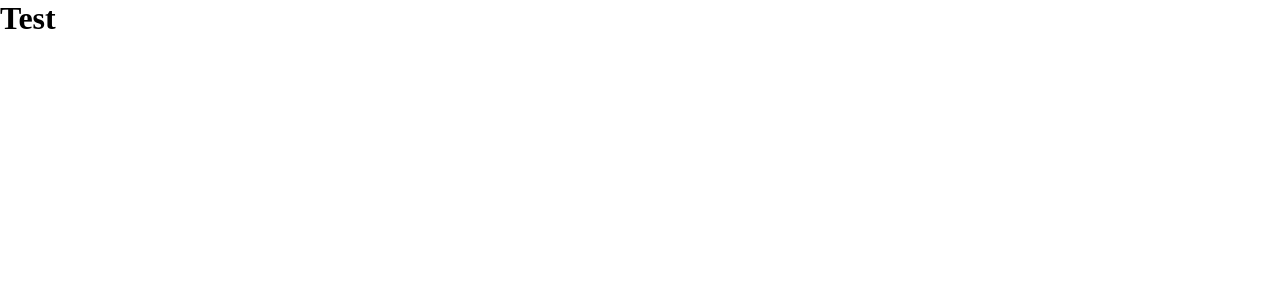
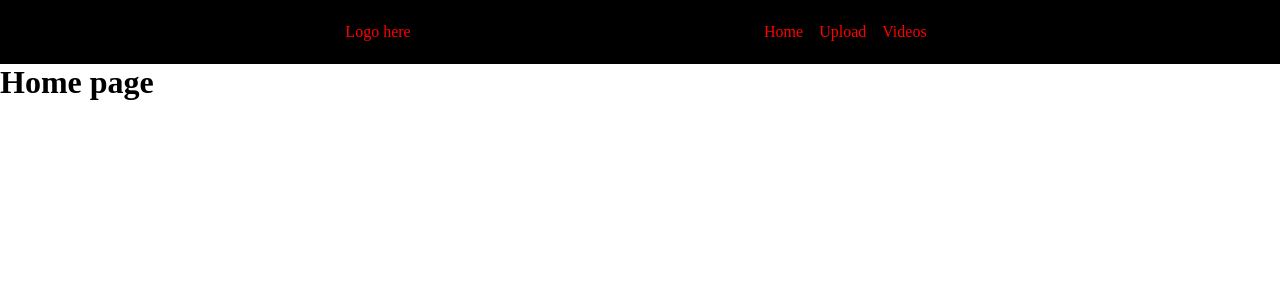
Before and after one commit to roniakiola/interactive-video-presentation, a React (Create React App) app: page / in a window 1280 px wide. Shown: the top 300 px of the page. Built offline with nearby package versions, Linux system fonts and the light colour scheme.

Commit message:
navbar functionalities working, still needs outside click event and styling

```diff
--- a/src/App.js
+++ b/src/App.js
@@ -1,10 +1,18 @@
 import './css/index.css';
+import { BrowserRouter as Router, Routes, Route } from 'react-router-dom';
+import Navbar from './components/Nav';
+import Home from './views/Home';
 
 function App() {
   return (
-    <div className='App'>
-      <h1>Test</h1>
-    </div>
+    <Router>
+      <>
+        <Navbar />
+        <Routes>
+          <Route path='/' element={<Home />} />
+        </Routes>
+      </>
+    </Router>
   );
 }
 
--- a/src/components/Nav.js
+++ b/src/components/Nav.js
@@ -0,0 +1,53 @@
+import { useState, useEffect } from 'react';
+import { Link } from 'react-router-dom';
+
+const Navbar = () => {
+  const [navbarOpen, setNavbarOpen] = useState(false);
+
+  return (
+    <>
+      <nav className='navbar'>
+        <div className='nav-container'>
+          <div className='nav-link-container'>
+            <Link className='nav-logo' to='/'>
+              Logo here
+            </Link>
+            <button
+              className='hamburger-menu'
+              type='button'
+              onClick={() => setNavbarOpen(!navbarOpen)}
+            >
+              <span className='menu-bar'></span>
+              <span className='menu-bar'></span>
+              <span className='menu-bar'></span>
+            </button>
+          </div>
+          <div className={`menu ${navbarOpen ? 'visible' : 'hidden'}`}>
+            <ul
+              className='link-list'
+              onClick={() => setNavbarOpen(!navbarOpen)}
+            >
+              <li className='link-item'>
+                <Link className='react-link' to='/'>
+                  Home
+                </Link>
+              </li>
+              <li className='link-item'>
+                <Link className='react-link' to='/upload'>
+                  Upload
+                </Link>
+              </li>
+              <li className='link-item'>
+                <Link className='react-link' to='/videos'>
+                  Videos
+                </Link>
+              </li>
+            </ul>
+          </div>
+        </div>
+      </nav>
+    </>
+  );
+};
+
+export default Navbar;
--- a/src/css/index.css
+++ b/src/css/index.css
@@ -2,3 +2,104 @@
   padding: 0;
   margin: 0;
 }
+a {
+  text-decoration: none;
+  color: red;
+}
+li {
+  list-style: none;
+}
+.navbar {
+  height: 64px;
+  position: relative;
+  display: flex;
+  flex-wrap: wrap;
+  justify-content: space-between;
+  align-items: center;
+  background-color: black;
+}
+.nav-container {
+  width: 100vw;
+  height: 100%;
+  display: flex;
+  flex-wrap: wrap;
+  justify-content: center;
+  align-items: center;
+}
+.nav-link-container {
+  height: 100%;
+  width: 100%;
+  position: relative;
+  display: flex;
+  justify-content: space-between;
+  align-items: center;
+}
+.hamburger-menu {
+  height: 64px;
+  width: 64px;
+  display: flex;
+  flex-direction: column;
+  justify-content: center;
+  align-items: center;
+  cursor: pointer;
+  background: none;
+  border: none;
+  border-radius: 50%;
+}
+.hamburger-menu:hover {
+  background-color: rgb(184, 170, 170);
+}
+.menu-bar {
+  background-color: red;
+  margin-bottom: 0.5em;
+  height: 0.3em;
+  width: 2.5em;
+  border-radius: 0.25rem;
+}
+.menu-bar:nth-child(3) {
+  margin-bottom: 0;
+}
+.menu {
+  width: 100%;
+  transition-duration: 500ms;
+  background-color: black;
+  overflow: hidden;
+}
+.visible {
+  height: 200%;
+}
+.hidden {
+  height: 0px;
+}
+.link-list {
+  height: 100%;
+  display: flex;
+  flex-direction: column;
+  justify-content: center;
+  align-items: center;
+}
+.link-item {
+  padding: 0.5em;
+  width: 50%;
+  text-align: center;
+}
+.react-link {
+}
+@media only screen and (min-width: 780px) {
+  .nav-container {
+    justify-content: space-evenly;
+  }
+  .nav-link-container {
+    width: auto;
+  }
+  .menu {
+    width: auto;
+    height: auto;
+  }
+  .link-list {
+    flex-direction: row;
+  }
+  .hamburger-menu {
+    display: none;
+  }
+}
--- /dev/null
+++ b/src/views/Home.js
@@ -0,0 +1,5 @@
+const Home = () => {
+  return <h1>Home page</h1>;
+};
+
+export default Home;
```
